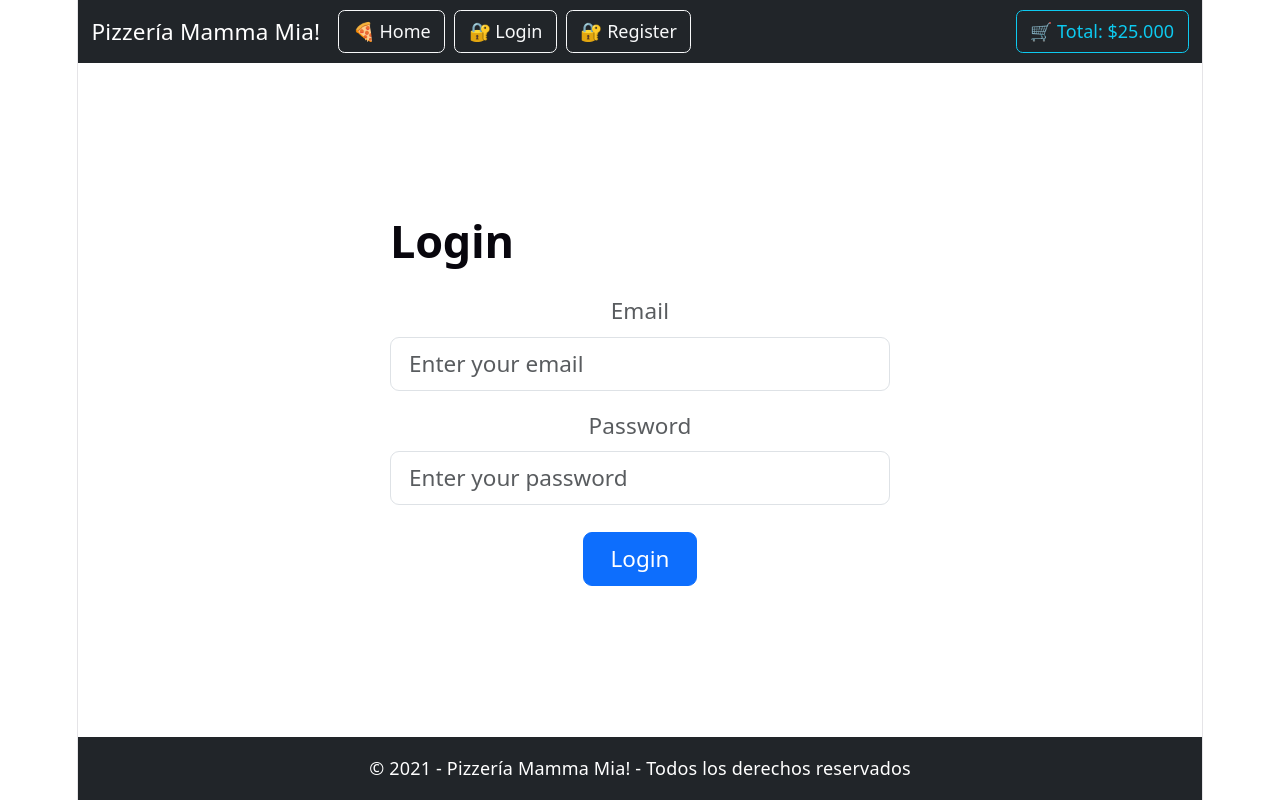
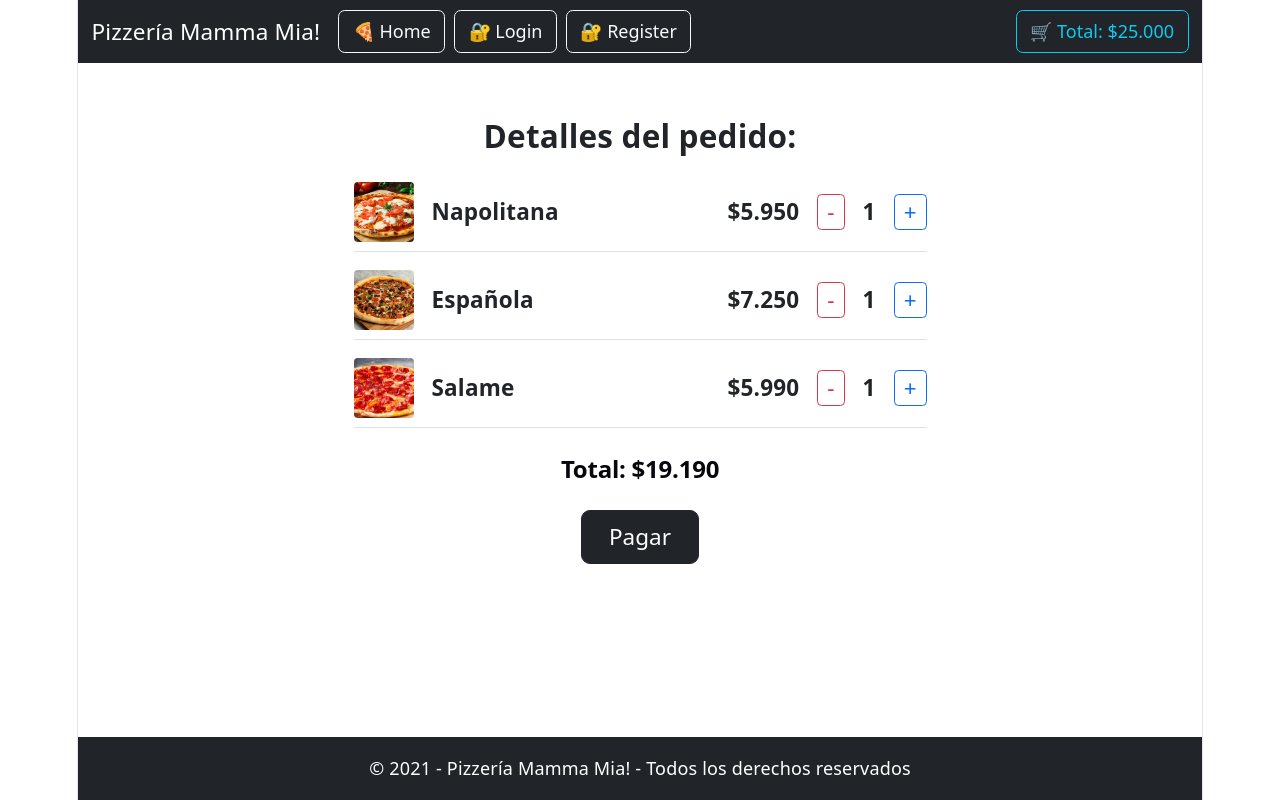
Before and after one commit to SergioDN91/PizzeriaMammaMia, a React (Vite) app: page / in a window 1280 px wide. Built offline with nearby package versions, Linux system fonts and the light colour scheme.

Commit message:
desarrollo hito 3

```diff
--- a/src/App.jsx
+++ b/src/App.jsx
@@ -1,21 +1,21 @@
 import Navbar from './components/Navbar';
 import Footer from './components/Footer';
+import Cart from './components/Cart';
 // import Home from './components/Home';
 // import RegisterPage from './components/RegisterPage';
-import LoginPage from './components/LoginPage';
+// import LoginPage from './components/LoginPage';
 
-import './App.css'
+import './App.css';
 
 function App() {
   return (
     <div className="d-flex flex-column min-vh-100">
       <Navbar />
       {/* <Home /> */}
-      {/* <RegisterPage /> */}
-      <LoginPage />
+      <Cart />
       <Footer />
     </div>
-  )
+  );
 }
 
 export default App;
--- /dev/null
+++ b/src/components/Cart.jsx
@@ -0,0 +1,81 @@
+import { useState } from 'react';
+import { pizzaCart as initialCart } from '../data/pizzas';
+import { formatTotal } from '../utils/formatUtils';
+
+const Cart = () => {
+
+  const [cart, setCart] = useState(initialCart);
+
+
+  const increaseQuantity = (id) => {
+    const updatedCart = cart.map((item) =>
+      item.id === id ? { ...item, count: item.count + 1 } : item
+    );
+    setCart(updatedCart);
+  };
+
+
+  const decreaseQuantity = (id) => {
+    const updatedCart = cart
+      .map((item) => (item.id === id ? { ...item, count: item.count - 1 } : item))
+      .filter((item) => item.count > 0);
+    setCart(updatedCart);
+  };
+
+
+  const totalAmount = cart.reduce((total, item) => total + item.price * item.count, 0);
+
+  return (
+    <div className="container my-5 flex-grow-1" style={{ maxWidth: '600px' }}>
+      <h3 className="mb-4 fw-bold">Detalles del pedido:</h3>
+
+      {cart.length === 0 ? (
+        <p className="text-muted fs-5">Tu carrito está vacío.</p>
+      ) : (
+        <>
+          <div className="d-flex flex-column gap-3 mb-4">
+            {cart.map((item) => (
+              <div key={item.id} className="d-flex align-items-center justify-content-between border-bottom pb-2">
+                <div className="d-flex align-items-center gap-3">
+                  <img
+                    src={item.img}
+                    alt={item.name}
+                    style={{ width: '60px', height: '60px', objectFit: 'cover', borderRadius: '4px' }}
+                  />
+                  <span className="fs-5 text-capitalize fw-semibold">{item.name}</span>
+                </div>
+
+                <div className="d-flex align-items-center gap-3">
+                  <span className="fs-5 fw-bold text-dark">${formatTotal(item.price)}</span>
+
+
+                  <button
+                    className="btn btn-outline-danger btn-sm px-2 py-0 fs-5"
+                    onClick={() => decreaseQuantity(item.id)}
+                  >
+                    -
+                  </button>
+
+                  <span className="fs-5 fw-bold">{item.count}</span>
+
+
+                  <button
+                    className="btn btn-outline-primary btn-sm px-2 py-0 fs-5"
+                    onClick={() => increaseQuantity(item.id)}
+                  >
+                    +
+                  </button>
+                </div>
+              </div>
+            ))}
+          </div>
+
+          <h2 className="fw-bold my-4">Total: ${formatTotal(totalAmount)}</h2>
+          <button className="btn btn-dark btn-lg px-4">Pagar</button>
+        </>
+      )}
+    </div>
+  );
+};
+
+export default Cart;
--- /dev/null
+++ b/src/data/pizzas.js
@@ -0,0 +1,81 @@
+// 1. Importamos tus imágenes locales (ajusta las rutas si cambiaste los nombres)
+import imgNapolitana from '../assets/img/napolitana.jpg';
+import imgEspanola from '../assets/img/española.jpg';
+import imgPepperoni from '../assets/img/pepperoni.jpg'; // La usamos para el Salame y el resto si no tienes más fotos
+
+// 2. El catálogo completo para el Home
+export const pizzas = [
+  {
+    id: "P001",
+    name: "napolitana",
+    price: 5950,
+    ingredients: ["mozzarella", "tomates", "jamón", "orégano"],
+    img: imgNapolitana,
+    desc: "La pizza napolitana, de masa tierna y delgada pero bordes altos, es la versión propia de la cocina napolitana de la pizza redonda."
+  },
+  {
+    id: "P002",
+    name: "española",
+    price: 7250,
+    ingredients: ["mozzarella", "tomates", "jamón", "choricillo"],
+    img: imgEspanola,
+    desc: "La pizza es una preparación culinaria que consiste en un pan plano, habitualmente de forma circular, elaborado con harina de trigo, levadura, agua y sal."
+  },
+  {
+    id: "P003",
+    name: "salame",
+    price: 5990,
+    ingredients: ["mozzarella", "tomates", "salame", "orégano"],
+    img: imgPepperoni, // Usa la foto local de Pepperoni que le queda perfecto al Salame
+    desc: "La pizza es una preparación culinaria que consiste en un pan plano, habitualmente de forma circular, elaborado con harina de trigo, levadura, agua y sal."
+  },
+  {
+    id: "P004",
+    name: "cuatro estaciones",
+    price: 9590,
+    ingredients: ["mozzarella", "salame", "aceitunas", "champiñones"],
+    img: imgNapolitana,
+    desc: "La pizza es una preparación culinaria que consiste en un pan plano, habitualmente de forma circular, elaborado con harina de trigo, levadura, agua y sal."
+  },
+  {
+    id: "P005",
+    name: "bacon",
+    price: 6450,
+    ingredients: ["mozzarella", "tomates cherry", "bacon", "orégano"],
+    img: imgEspanola,
+    desc: "La pizza es una preparación culinaria que consiste en un pan plano, habitualmente de forma circular, elaborado con harina de trigo, levadura, agua y sal."
+  },
+  {
+    id: "P006",
+    name: "pollo picante",
+    price: 8500,
+    ingredients: ["mozzarella", "pimientos", "pollo grillé", "orégano"],
+    img: imgPepperoni,
+    desc: "La pizza es una preparación culinaria que consiste en un pan plano, habitualmente de forma circular, elaborado con harina de trigo, levadura, agua y sal."
+  }
+];
+
+// 3. Simulación del carrito de compras inicial
+export const pizzaCart = [
+  {
+    id: "P001",
+    name: "napolitana",
+    price: 5950,
+    count: 1,
+    img: imgNapolitana,
+  },
+  {
+    id: "P002",
+    name: "española",
+    price: 7250,
+    count: 1,
+    img: imgEspanola,
+  },
+  {
+    id: "P003",
+    name: "salame",
+    price: 5990,
+    count: 1,
+    img: imgPepperoni,
+  },
+];
```
Also changed, not shown: src/components/CardPizza.jsx (+8 -3 lines).
